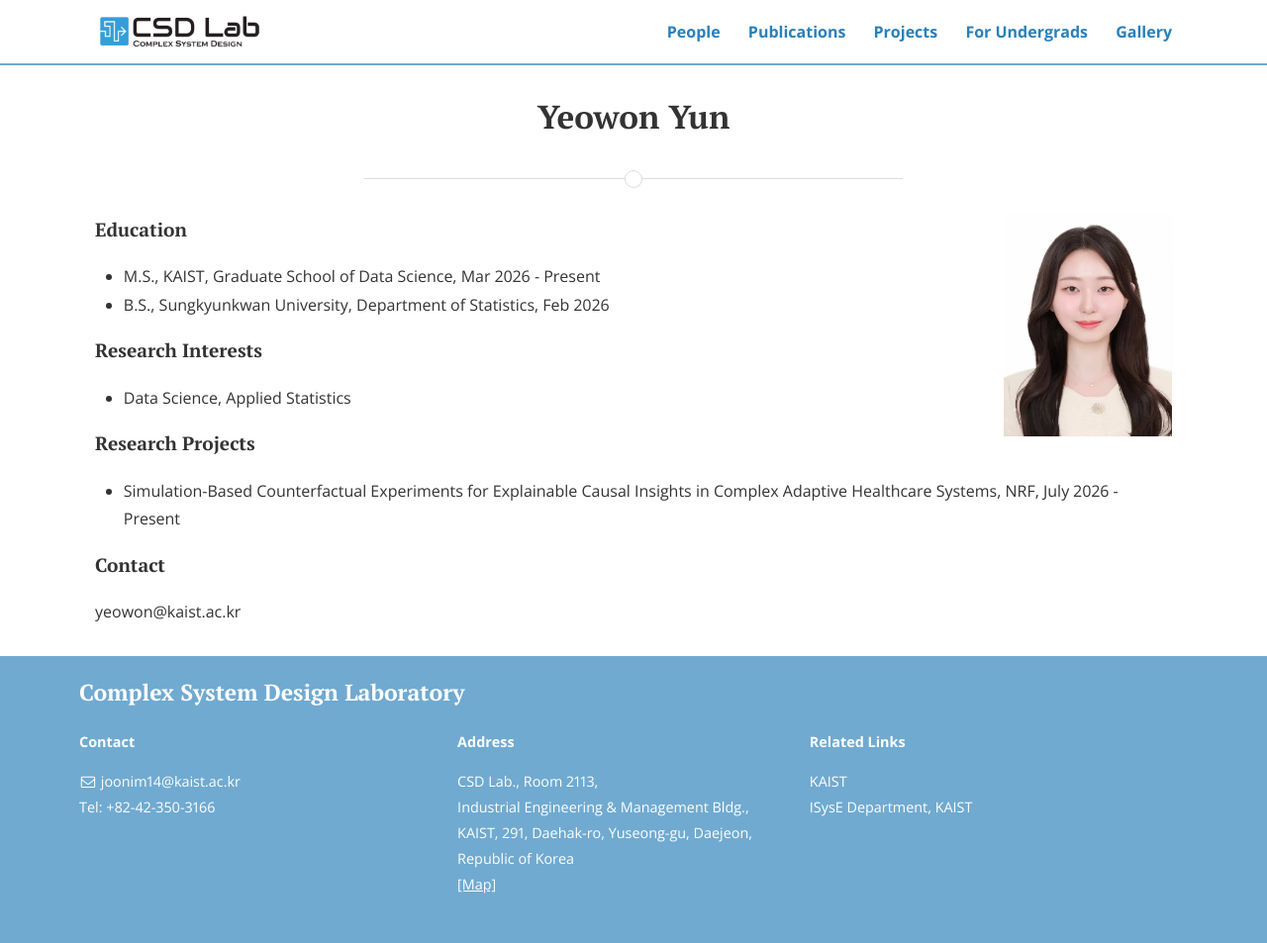
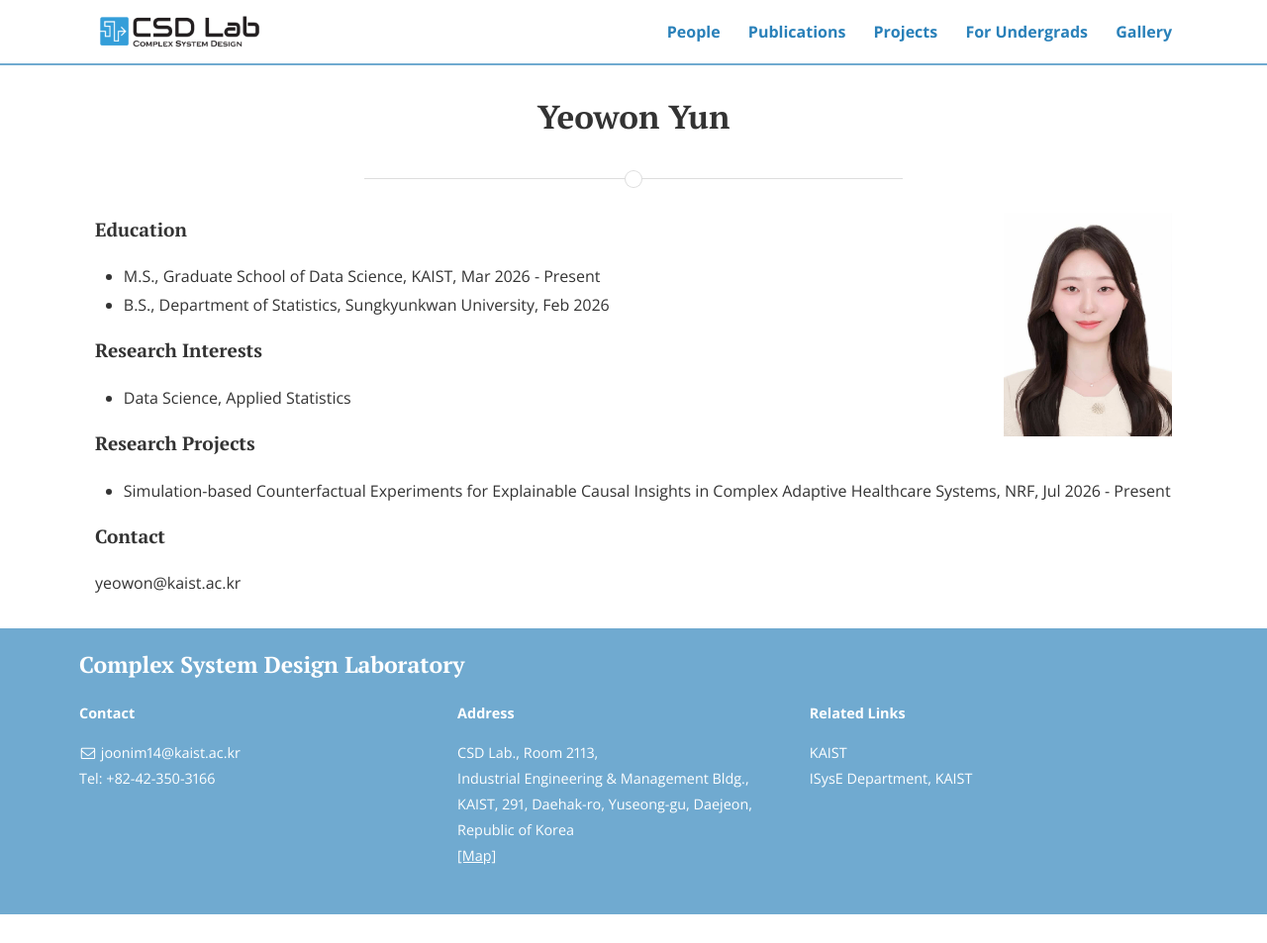
Before and after one commit to CSDlab-KAIST/csdlab-kaist.github.io, a Jekyll site: the page built from people/yeowon.html, in a window 1280 px wide. Shown: the whole page at 99% size. Built offline with Jekyll 4.4.1, drawn with Linux system fonts in a browser that asks for light colours; nearby versions of some CDN libraries; after the commit the page ends 924 px from its top, so only the background shows below that.

Commit message:
Update yeowon.html

```diff
--- a/people/yeowon.html
+++ b/people/yeowon.html
@@ -13,8 +13,8 @@ title: Yeowon Yun
 
 <h4>Education</h4>
 <ul>
-  <li>M.S., KAIST, Graduate School of Data Science, Mar 2026 - Present</li>
-  <li>B.S., Sungkyunkwan University, Department of Statistics, Feb 2026</li>
+  <li>M.S., Graduate School of Data Science, KAIST, Mar 2026 - Present</li>
+  <li>B.S., Department of Statistics, Sungkyunkwan University, Feb 2026</li>
 </ul>
 
 <h4>Research Interests</h4>
@@ -29,7 +29,7 @@ title: Yeowon Yun
 
 <h4>Research Projects</h4>
 <ul>
-  <li>Simulation-Based Counterfactual Experiments for Explainable Causal Insights in Complex Adaptive Healthcare Systems, NRF, July 2026 - Present</li>
+  <li>Simulation-based Counterfactual Experiments for Explainable Causal Insights in Complex Adaptive Healthcare Systems, NRF, Jul 2026 - Present</li>
 </ul>
 
 <h4>Contact</h4>
```
